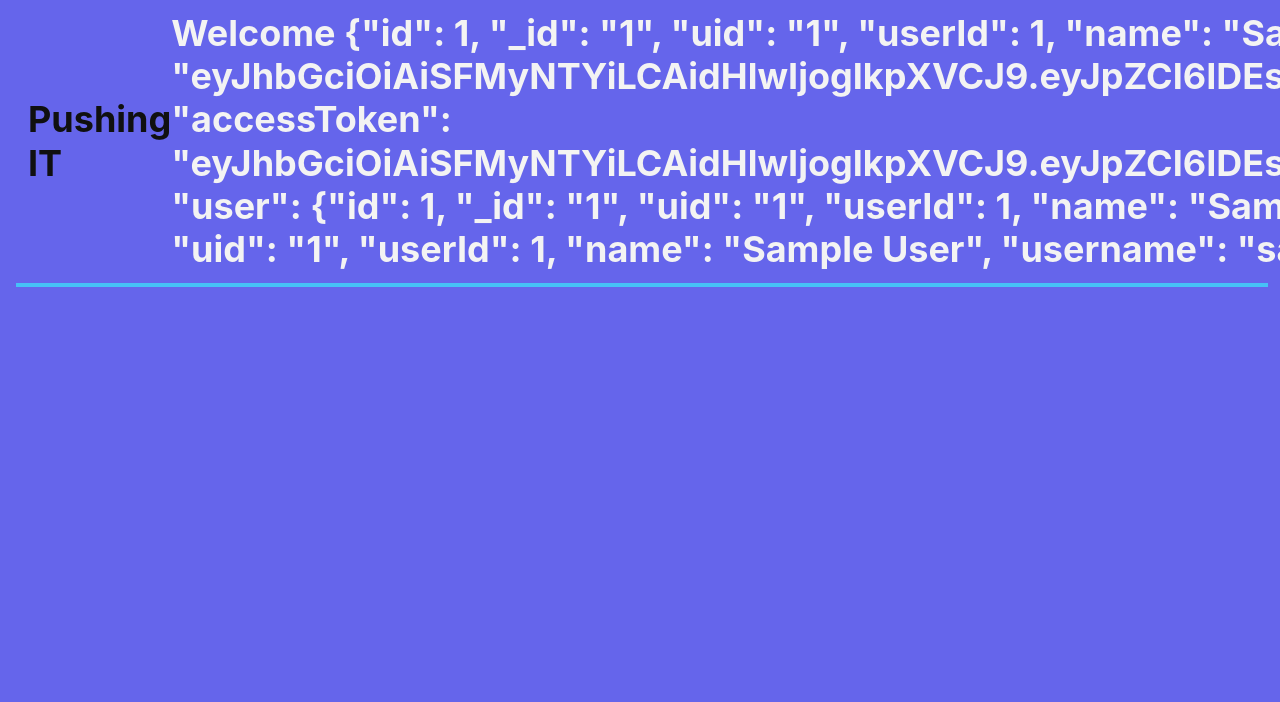
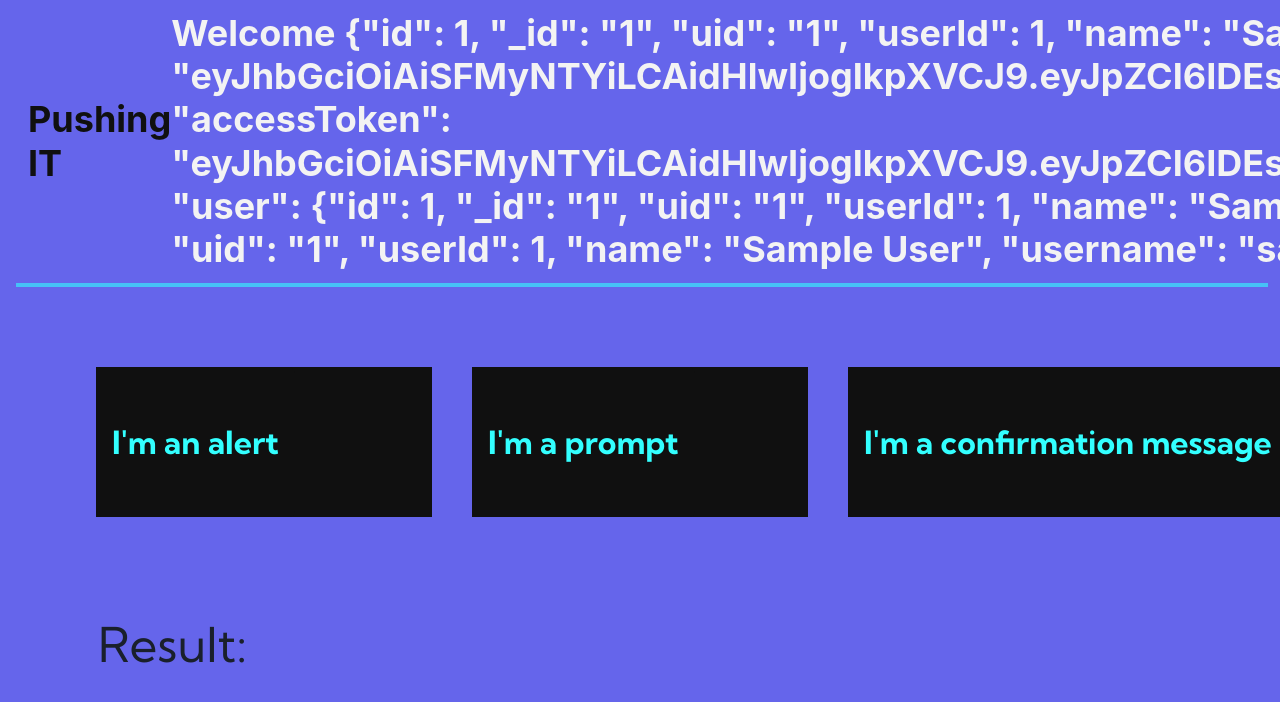
Before and after one commit to FabrizioOtranto/pushing-front, a React (Vite) app: page /alerts in a window 1280 px wide. Shown: the top 702 px of the page. Built offline with nearby package versions, Linux system fonts and the light colour scheme; sample sign-in values are in the browser's storage.

Commit message:
Validacion de usuario y contraseña, estructuracion de componente alert

```diff
--- a/src/components/Alerts.jsx
+++ b/src/components/Alerts.jsx
@@ -1,37 +1,113 @@
 import React, { useContext } from 'react';
 import { UserContext } from '../context/userContext';
-import { Button, Divider, Flex, Heading, Link } from '@chakra-ui/react';
+import { Button, Divider, Flex, Heading, Text, Link } from '@chakra-ui/react';
 import { Navigate } from 'react-router-dom';
-import "../App.css"
+import { SimpleGrid, Box } from '@chakra-ui/react'
 
 
 const Alerts = () => {
     const { token, logout, userName } = useContext(UserContext);
-
+    var message;
     if (!token) {
         return <Navigate to="/" replace={true} />;
+    }
+    const alertMessage = () => {
+       alert("This is an alert message")
+    }
+    const confirmationMessage = () => {
+        message = confirm("This is a confirmation message")
+        if (message) {
+            document.getElementById("result").innerHTML = "Ok"
+        }
+        else {
+            document.getElementById("result").innerHTML = "Cancel"
+        }
+
+    }
+    const promptMessage = () => {
+
+        message = prompt("this is a prompt message")
+        if (message)
+            document.getElementById("result").innerHTML = message
+        else {
+            document.getElementById("result").innerHTML = "Cancel"
+
+        }
     }
     return (
         <Flex direction="column">
             <Flex justify="space-between" w="100%" p={3} align="center">
                 <Heading color="black.500">
                     <Link href='home'>
-                    Pushing IT
+                        Pushing IT
                     </Link>
-                    </Heading>
+                </Heading>
                 <Heading color="white">Welcome {userName} 😎 </Heading>
                 <Button
                     _hover={{ bg: 'secondary.500', color: 'black.500' }}
                     onClick={logout}
                     bg="black.500"
                     color="white"
+                    id="logout"
                 >
                     Logout
                 </Button>
             </Flex>
             <Divider borderColor="secondary.500" borderWidth={2} />
 
+            <SimpleGrid columns={[1, null, 3]} spacing='40px' m={20}>
+                <Box bg='black.500' height='150px'>
+                    <Button
+                        _hover={{ bg: 'black.500', color: 'secondary.500' }}
+                        fontSize={'2em'}
+                        id="alert"
+                        height="150px"
+                        color={"secondary.500"}
+                        bg="black.500"
+                        onClick={alertMessage}>
+                        I'm an alert
+                    </Button>
+                </Box>
+                <Box bg='black.500' height='150px'>
+                    <Button
+                        _hover={{ bg: 'black.500', color: 'secondary.500' }}
+                        fontSize={'2em'}
+                        id="prompt"
+                        height="150px"
+                        color={"secondary.500"}
+                        bg="black.500"
+                        onClick={promptMessage}>
+                        I'm a prompt
+                    </Button>
+                </Box>
+                <Box bg='black.500' height='150px'>
+                    <Button
+                        _hover={{ bg: 'black.500', color: 'secondary.500' }}
+                        fontSize={'2em'}
+                        id="confirmationMessage"
+                        height="150px"
+                        color={"secondary.500"}
+                        bg="black.500"
+                        onClick={confirmationMessage}>
+                        I'm a confirmation message
+                    </Button>
+                </Box>
+            </SimpleGrid>
 
+            <Flex w="100%" p={3} align="center">
+            <Text
+                fontSize={"3em"}
+                marginLeft={'70px'}
+            >
+                Result:
+            </Text>
+                <Text
+                    id="result"
+                    fontSize={"3em"}
+                    marginLeft={'30px'}
+                    color={"secondary.500"}
+                ></Text>
+            </Flex>
         </Flex>
     );
 };
--- a/src/components/DragAndDrop.jsx
+++ b/src/components/DragAndDrop.jsx
@@ -25,6 +25,7 @@ const DragAndDrop = () => {
                     onClick={logout}
                     bg="black.500"
                     color="white"
+                    id = "logout"
                 >
                     Logout
                 </Button>
--- a/src/components/Home.jsx
+++ b/src/components/Home.jsx
@@ -2,7 +2,6 @@ import React, { useContext } from 'react';
 import { UserContext } from '../context/userContext';
 import { Button, Divider, Flex, Heading, Text, Link } from '@chakra-ui/react';
 import { Navigate } from 'react-router-dom';
-import "../App.css"
 import { SimpleGrid, Box } from '@chakra-ui/react'
 
 
@@ -26,6 +25,7 @@ const Home = () => {
                     onClick={logout}
                     bg="black.500"
                     color="white"
+                    id = "logout"
                 >
                     Logout
                 </Button>
@@ -33,30 +33,40 @@ const Home = () => {
             <Divider borderColor="secondary.500" borderWidth={2} />
 
             <SimpleGrid columns={[2, null, 2]} spacing='40px' m={20}>
-                <Box bg='black' height='100px'>
+                <Box bg='black.500' height='100px'>
                     <Text align="center" fontSize={'2em'} m={6} color={"secondary.500"}>
-                        <Link href="/todolist">
+                        <Link href="
+                        /todolist"
+                        id='todolist'>
                             Todo List
                         </Link>
                     </Text>
                 </Box>
-                <Box bg='black' height='100px'>
+                <Box bg='black.500' height='100px'>
                 <Text align="center" fontSize={'2em'} m={6} color={"secondary.500"}>
-                        <Link href="/waits">
+                        <Link
+                        href="/waits"
+                        id='waits'>
                             Waits
                         </Link>
                     </Text>
                 </Box>
-                <Box bg='black' height='100px'>
+                <Box bg='black.500' height='100px'>
                 <Text align="center" fontSize={'2em'} m={6} color={"secondary.500"}>
-                        <Link href="/alerts">
+                        <Link
+                        href="/alerts"
+                        id='alerts'
+                        >
                             Alerts
                         </Link>
                     </Text>
                 </Box>
-                <Box bg='black' height='100px'>
+                <Box bg='black.500' height='100px'>
                 <Text align="center" fontSize={'2em'} m={6} color={"secondary.500"}>
-                        <Link href="/draganddrop">
+                        <Link
+                        href="/draganddrop"
+                        id='dragAndDrop'
+                        >
                             Drag And Drop
                         </Link>
                     </Text>
--- a/src/components/Login.jsx
+++ b/src/components/Login.jsx
@@ -49,8 +49,44 @@ const Login = () => {
         });
     };
 
+    var errors = {};
+    const handleUserValidation = () => {
+
+        let formIsValid = true;
+
+        if (typeof info.user !== "undefined") {
+            if (!info.user.match(/^[a-zA-Z]+$/)) {
+                formIsValid = false;
+                errors = "Username cannot have numbers or special characters";
+                return formIsValid
+            }
+        }
+        return formIsValid
+    }
+
+    const handlePasswordValidation = () => {
+
+        let formIsValid = true;
+
+        if (typeof info.pass !== "undefined") {
+            if (!info.pass.match(/^(?=.*[0-9])(?=.*[!@#$%^&*])$/)) {
+                formIsValid = false;
+                errors = "Password must have a special character and a number";
+                if (!info.pass.match(/^[a-zA-Z0-9!@#$%^&*]{6,16}$/)) {
+                    formIsValid = false;
+                    errors = "Password must have between 6 and 16 characters";
+                    return formIsValid
+                }
+                return formIsValid
+            }
+        }
+        return formIsValid
+    }
+
+
     const handleSubmit = (e) => {
         e.preventDefault();
+        if (handleUserValidation() && handlePasswordValidation()) {
             if (toggleForm) {
                 //peticion registro
                 execute({
@@ -73,6 +109,9 @@ const Login = () => {
                         password: info.pass,
                     },
                 });
+            }
+        } else {
+            document.getElementById("errorMessage").innerHTML = errors
         }
     };
 
@@ -225,6 +264,12 @@ const Login = () => {
                                     </FormControl>
                                 </>
                             ) : null}
+                            <Text
+                                id="errorMessage"
+                                color={"red"}
+                            >
+
+                            </Text>
                             <Button
                                 mt={4}
                                 color="white"
--- a/src/components/ToDoList.jsx
+++ b/src/components/ToDoList.jsx
@@ -25,6 +25,7 @@ const ToDoList = () => {
                     onClick={logout}
                     bg="black.500"
                     color="white"
+                    id = "logout"
                 >
                     Logout
                 </Button>
--- a/src/components/Waits.jsx
+++ b/src/components/Waits.jsx
@@ -25,6 +25,7 @@ const Waits = () => {
                     onClick={logout}
                     bg="black.500"
                     color="white"
+                    id = "logout"
                 >
                     Logout
                 </Button>
```
Lines whose indentation alone changed are shown as unchanged.
